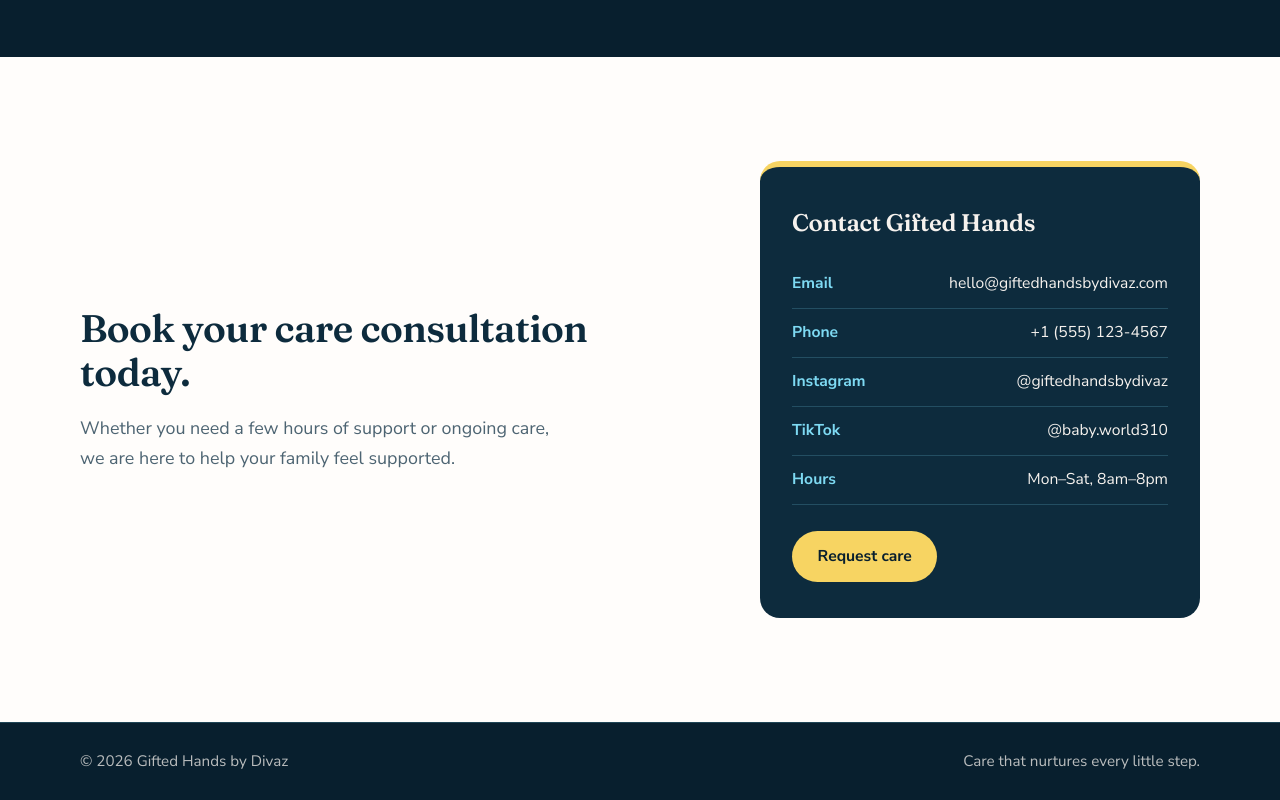
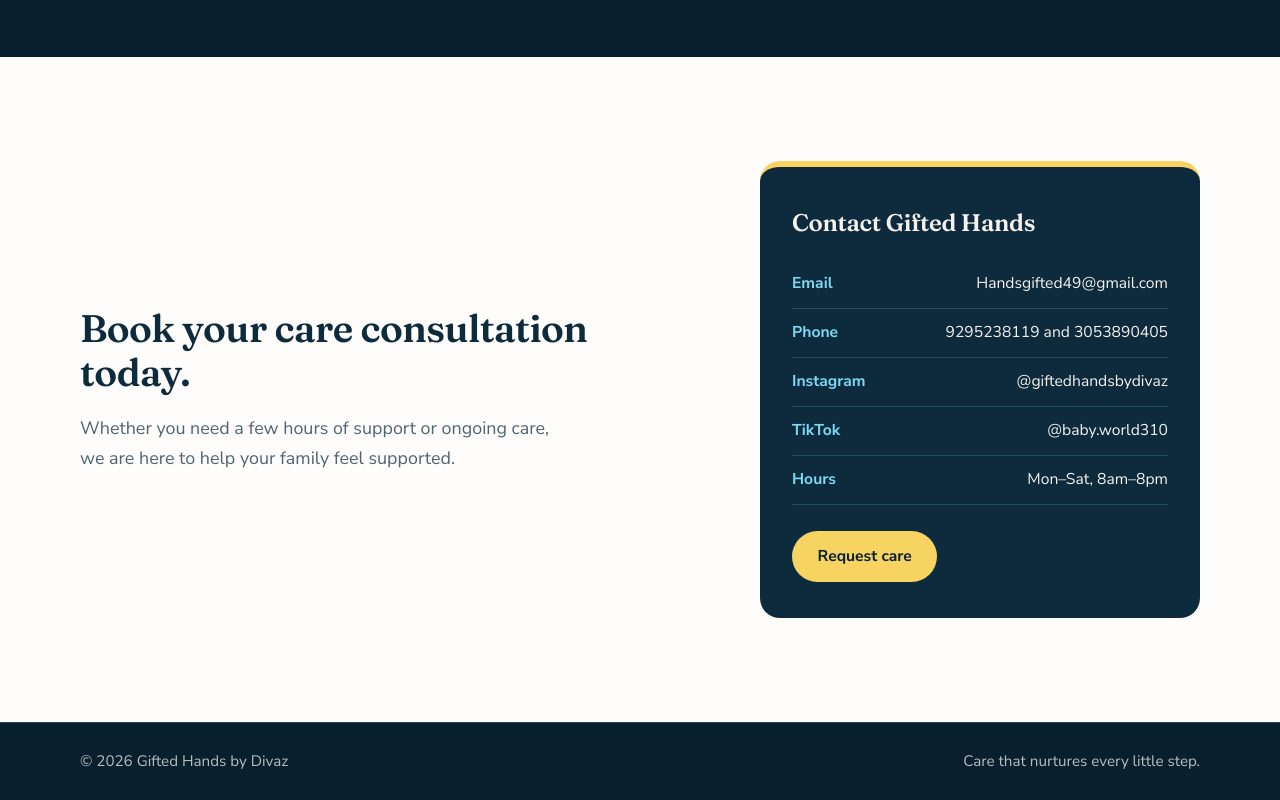
Before and after one commit to GiftedHandsByDivaz/-, a plain HTML site: page index.html in a window 1280 px wide. Shown: the part 2677-3477 px from the top of the page. Drawn offline with Linux system fonts and the light colour scheme.

Commit message:
Update index.html

```diff
--- a/index.html
+++ b/index.html
@@ -142,8 +142,8 @@
           <div class="contact-card">
             <h3>Contact Gifted Hands</h3>
             <dl>
-              <div><dt>Email</dt><dd><a href="mailto:hello@giftedhandsbydivaz.com">hello@giftedhandsbydivaz.com</a></dd></div>
-              <div><dt>Phone</dt><dd>+1 (555) 123-4567</dd></div>
+              <div><dt>Email</dt><dd><a href="mailto:Handsgifted49@gmail.com">Handsgifted49@gmail.com</a></dd></div>
+              <div><dt>Phone</dt><dd>9295238119 and 3053890405</dd></div>
               <div><dt>Instagram</dt><dd>@giftedhandsbydivaz</dd></div>
               <div><dt>TikTok</dt><dd>@baby.world310</dd></div>
               <div><dt>Hours</dt><dd>Mon–Sat, 8am–8pm</dd></div>
```
